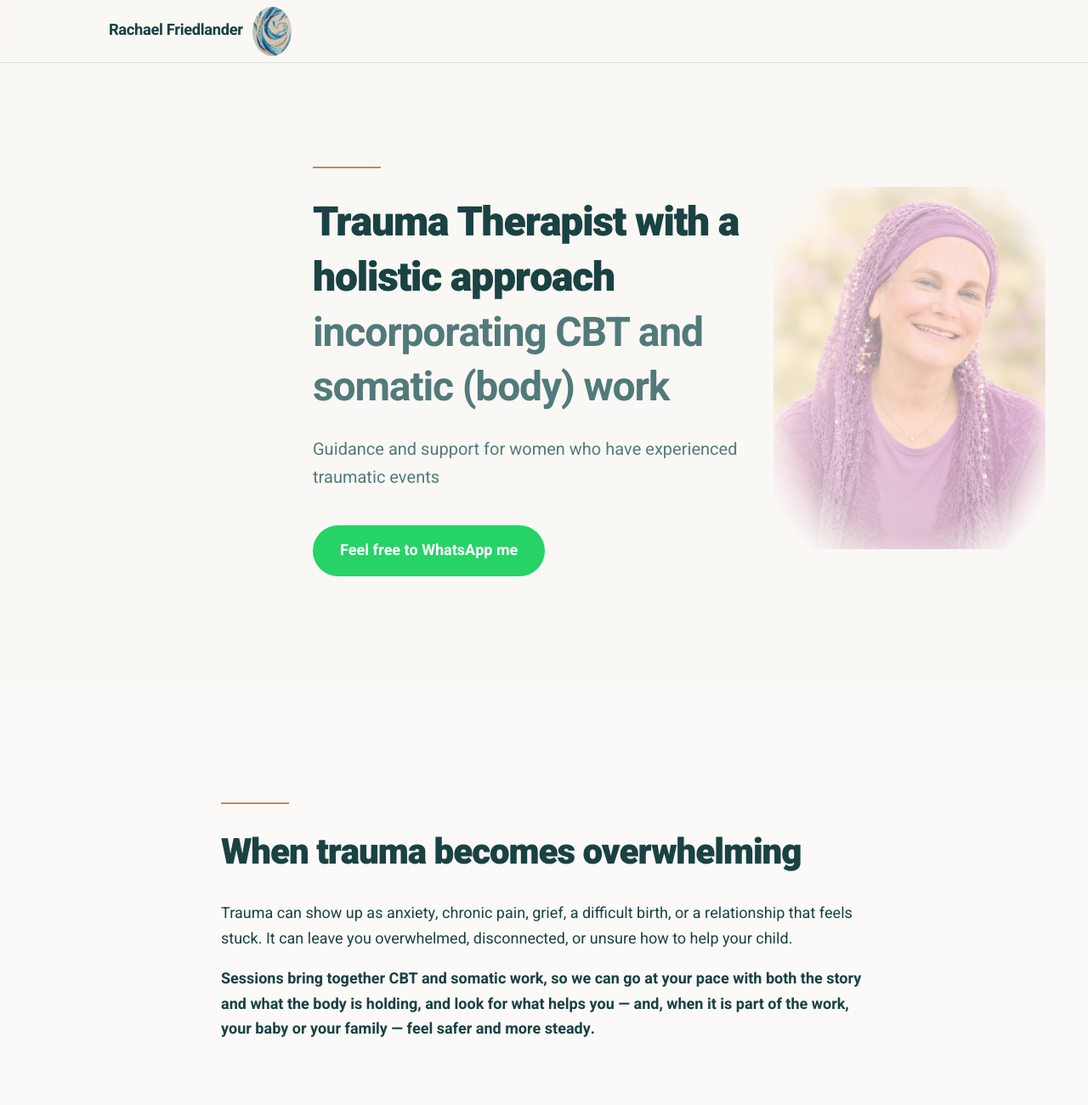
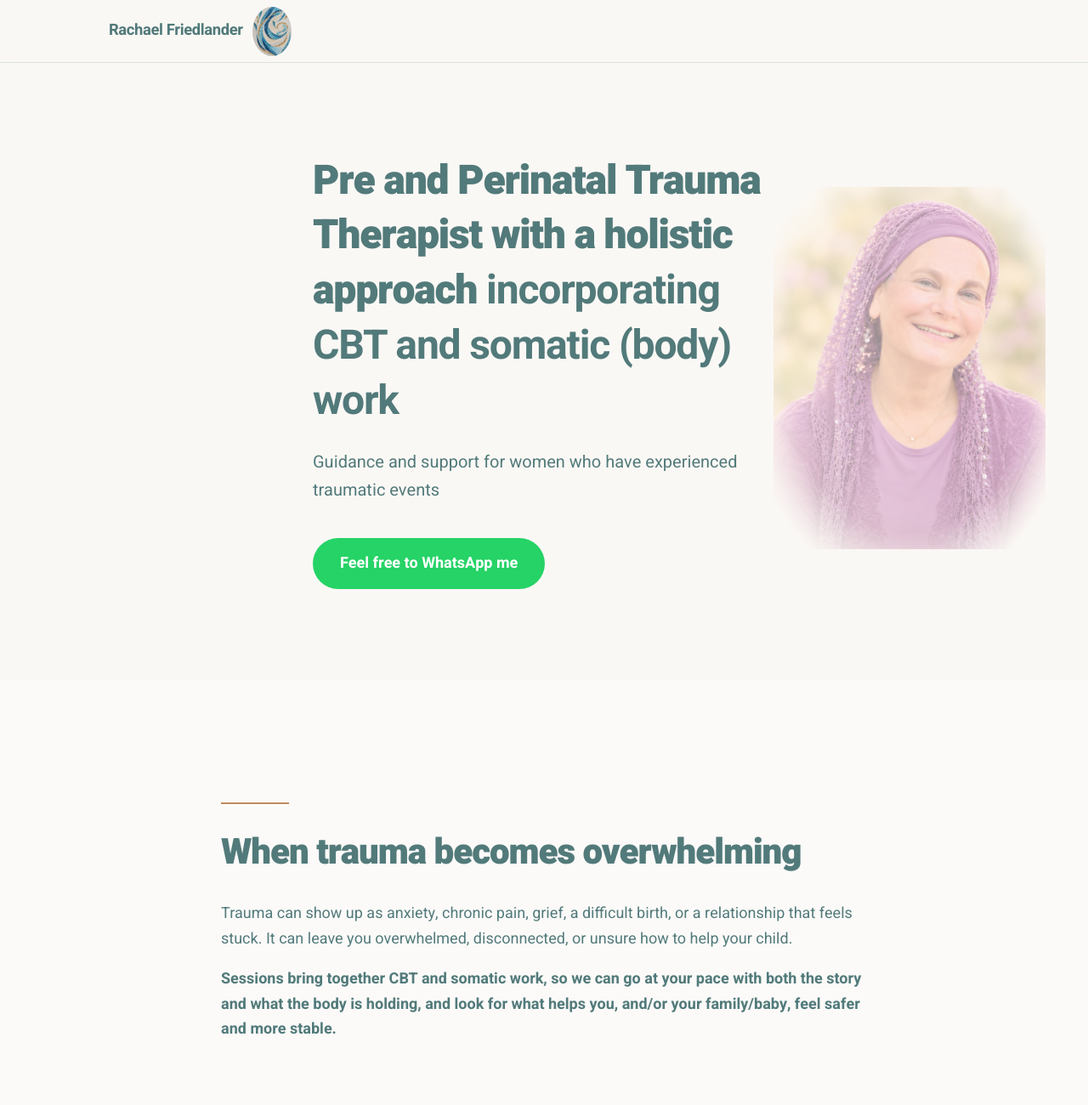
Before and after one commit to talmonf/perinatal-trauma, a plain HTML site: page index.html in a window 1280 px wide. Shown: the top 1300 px of the page at 85% size. Drawn offline with Linux system fonts and the light colour scheme.

Commit message:
Text/Color fixes

```diff
--- a/index.html
+++ b/index.html
@@ -24,8 +24,7 @@
       </div>
       <div class="hero-shade" aria-hidden="true"></div>
       <div class="wrap hero-copy">
-        <span class="rule" aria-hidden="true"></span>
-        <h1>Trauma Therapist with a holistic approach <span class="h1-muted">incorporating CBT and somatic (body) work</span></h1>
+        <h1>Pre and Perinatal Trauma Therapist with a holistic approach <span class="h1-muted">incorporating CBT and somatic (body) work</span></h1>
         <p class="lede">Guidance and support for women who have experienced traumatic events</p>
         <a class="button button-lg" data-whatsapp href="https://wa.me/972544490957">Feel free to WhatsApp me</a>
       </div>
@@ -37,7 +36,7 @@
         <h2>When trauma becomes overwhelming</h2>
         <!-- DRAFT FOR REVIEW: These two paragraphs were blank in the Google Doc. They use only the people and methods Rachael already named. Replace them when final copy is ready. -->
         <p>Trauma can show up as anxiety, chronic pain, grief, a difficult birth, or a relationship that feels stuck. It can leave you overwhelmed, disconnected, or unsure how to help your child.</p>
-        <p class="emphasis">Sessions bring together CBT and somatic work, so we can go at your pace with both the story and what the body is holding, and look for what helps you — and, when it is part of the work, your baby or your family — feel safer and more steady.</p>
+        <p class="emphasis">Sessions bring together CBT and somatic work, so we can go at your pace with both the story and what the body is holding, and look for what helps you, and/or your family/baby, feel safer and more stable.</p>
       </div>
     </section>
 
--- a/styles.css
+++ b/styles.css
@@ -22,7 +22,7 @@ html {
 body {
   margin: 0;
   font-family: Heebo, sans-serif;
-  color: var(--ink);
+  color: var(--muted);
   background: var(--page);
   line-height: 1.65;
 }
@@ -69,6 +69,7 @@ h3 {
 
 h1 {
   margin-bottom: 1.5rem;
+  color: var(--muted);
   font-size: clamp(28px, 5vw, 48px);
   font-weight: 900;
   line-height: 1.35;
@@ -312,7 +313,7 @@ p {
 
 .band-help .card h3,
 .band-help .card p {
-  color: var(--ink);
+  color: var(--muted);
   text-shadow:
     0 0 12px rgba(250, 248, 245, 0.95),
     0 1px 0 rgba(250, 248, 245, 0.9);
@@ -340,7 +341,7 @@ p {
 
 .footer-name {
   margin-bottom: 0.35rem;
-  color: var(--ink);
+  color: var(--muted);
   font-size: 1.15rem;
   font-weight: 700;
 }
```
Also changed, not shown: .preview/colors.png (added), .preview/headline.png (added).
